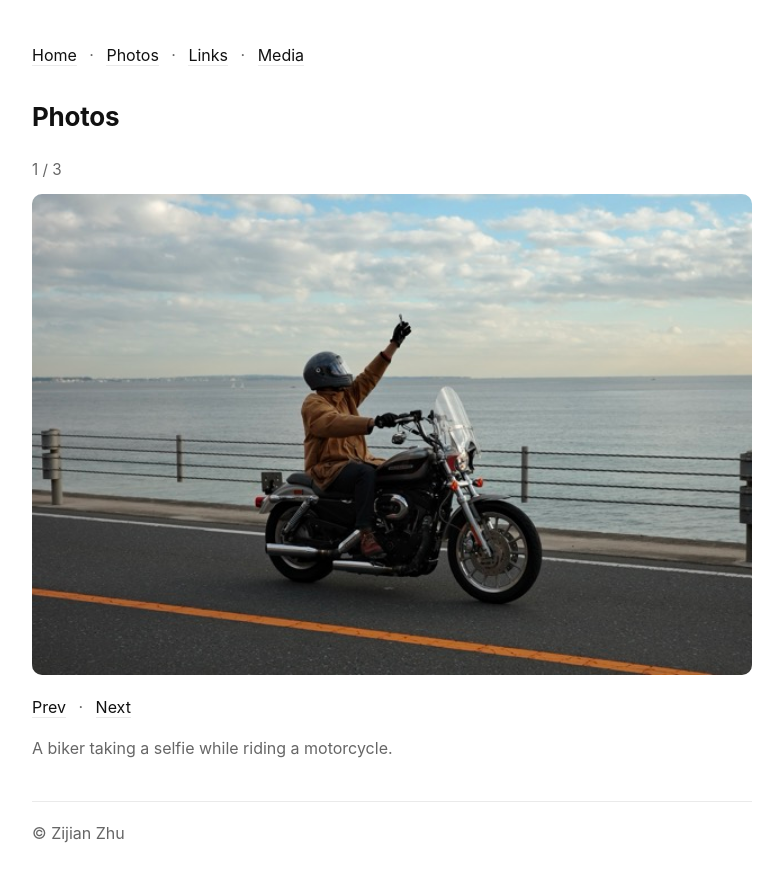
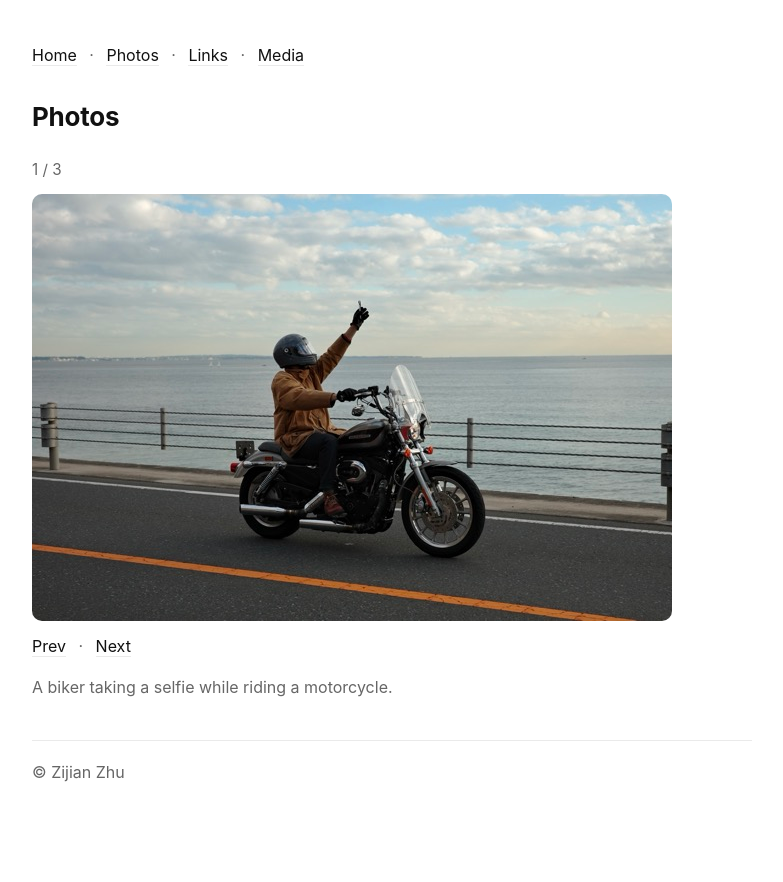
Before and after one commit to zijianzhu0/zijian.github.io, a Jekyll site: the page built from photos.md, in a window 1280 px wide. Shown: the top 882 px of the page, without its empty margins (248-1031 px from the left). Built offline with Jekyll 4.4.1, drawn with Linux system fonts in a browser that asks for light colours.

Commit message:
updated photos page.

```diff
--- a/_sass/main.scss
+++ b/_sass/main.scss
@@ -58,12 +58,12 @@ hr { border: 0; border-top: 1px solid var(--line); margin: 26px 0; }
 }
 
 .photo-gallery__image {
-  width: 100%;
+  display: block;
+  width: auto;
+  max-width: 100%;
   max-height: 70vh;
-  object-fit: contain;
   border-radius: 10px;
   cursor: pointer;
-  background: #f6f6f6;
 }
 
 .photo-gallery__links {
```
